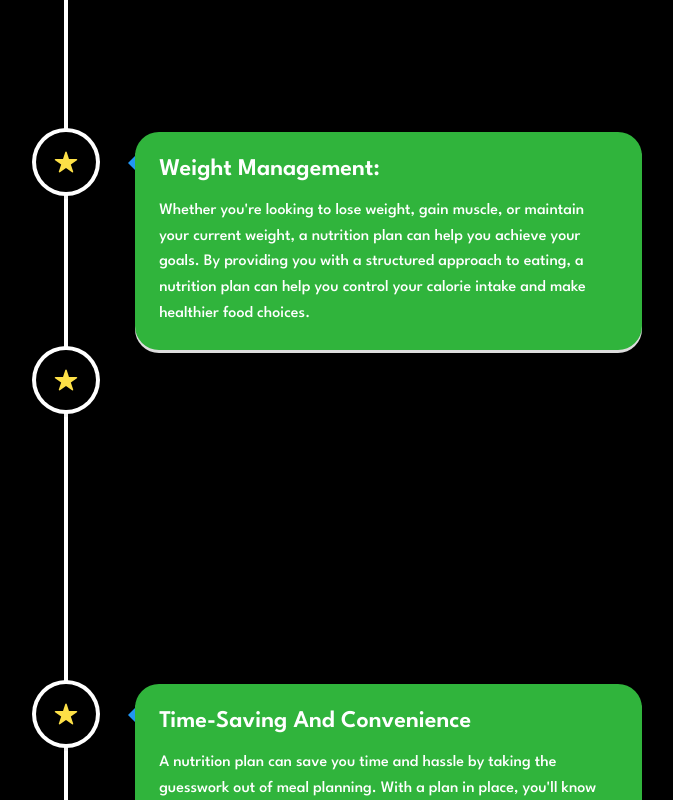
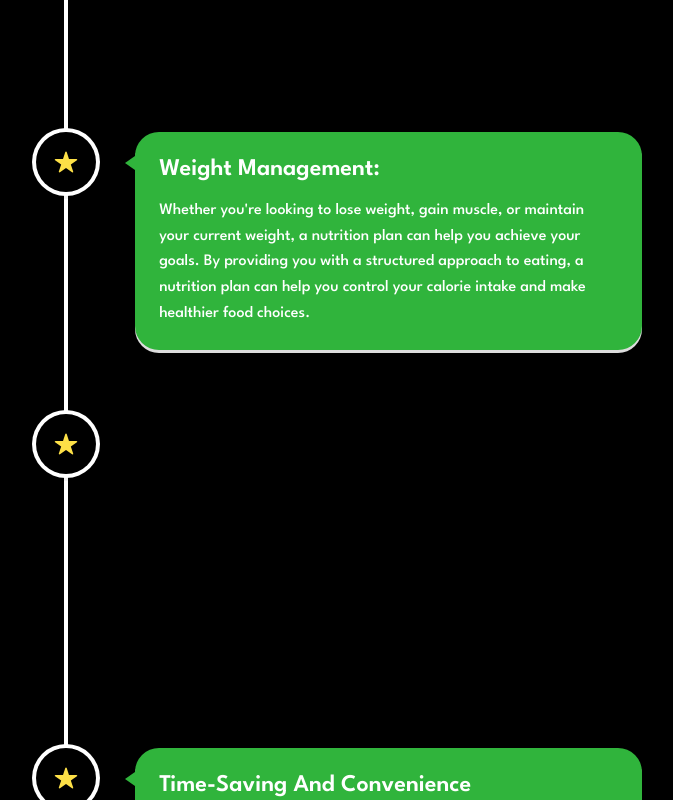
Before and after one commit to mohamed-sayed-elmahdy/kalos-fit, a Next.js app: page / in a window 1280 px wide. Shown: the part 2600-3400 px from the top of the page, without its empty margins (574-1247 px from the left). Built offline with nearby package versions, Linux system fonts and the light colour scheme.

Commit message:
New Version

```diff
--- a/src/app/components/HowWeCan/HowWecan.jsx
+++ b/src/app/components/HowWeCan/HowWecan.jsx
@@ -1,8 +1,6 @@
 "use client";
 import React from "react";
 import { IoStar } from "react-icons/io5";
-import { motion } from "framer-motion";
-import FadeIn from "../../../../lib/variants";
 
 import {
   VerticalTimeline,
@@ -15,22 +13,16 @@ function HowWecan() {
     <div className="flex flex-col justify-center items-center my-7">
       <h1 className="h1 text-gradient my-12">How We Can Help You</h1>
       <VerticalTimeline>
-      <motion.div
-          variants={FadeIn("top", 0.2)}
-          initial="hidden"
-          whileInView={"show"}
-          viewport={{ once: true, amount: 0.8 }}
-          className="w-full"
-        >
         <VerticalTimelineElement
           visible={true}
+          animate={true}
           className="vertical-timeline-element--work rounded-3xl"
           contentStyle={{
             background: "#30B43C",
             color: "#fff",
             borderRadius: "24px",
           }}
-          contentArrowStyle={{ borderRight: "7px solid  rgb(33, 150, 243)" }}
+          contentArrowStyle={{ borderRight: "10px solid  #30B43C" }}
           iconStyle={{ background: "rgb(0, 0, 0)", color: "#fff" }}
           icon={<IoStar className="text-yellow-300" />}
         >
@@ -46,13 +38,14 @@ function HowWecan() {
         </VerticalTimelineElement>
         <VerticalTimelineElement
           visible={true}
+          animate={true}
           className="vertical-timeline-element--work rounded-3xl"
           contentStyle={{
             background: "#30B43C",
             color: "#fff",
             borderRadius: "24px",
           }}
-          contentArrowStyle={{ borderRight: "7px solid  rgb(33, 150, 243)" }}
+          contentArrowStyle={{ borderRight: "10px solid   #30B43C" }}
           iconStyle={{ background: "rgb(0, 0, 0)", color: "#fff" }}
           icon={<IoStar className="text-yellow-300" />}
         >
@@ -67,24 +60,17 @@ function HowWecan() {
             choices.
           </p>
         </VerticalTimelineElement>
-        </motion.div>
-        <motion.div
-          variants={FadeIn("bottom", 0.2)}
-          initial="hidden"
-          whileInView={"show"}
-          viewport={{ once: true, amount: 0.8 }}
-          className="w-full"
-        >
 
         <VerticalTimelineElement
           visible={true}
+          animate={true}
           className="vertical-timeline-element--work rounded-3xl"
           contentStyle={{
             background: "#30B43C",
             color: "#fff",
             borderRadius: "24px",
           }}
-          contentArrowStyle={{ borderRight: "7px solid  rgb(33, 150, 243)" }}
+          contentArrowStyle={{ borderRight: "10px solid   #30B43C" }}
           iconStyle={{ background: "rgb(0, 0, 0)", color: "#fff" }}
           icon={<IoStar className="text-yellow-300" />}
         >
@@ -103,13 +89,14 @@ function HowWecan() {
         </VerticalTimelineElement>
         <VerticalTimelineElement
           visible={true}
+          animate={true}
           className="vertical-timeline-element--work rounded-3xl"
           contentStyle={{
             background: "#30B43C",
             color: "#fff",
             borderRadius: "24px",
           }}
-          contentArrowStyle={{ borderRight: "7px solid  rgb(33, 150, 243)" }}
+          contentArrowStyle={{ borderRight: "10px solid   #30B43C" }}
           iconStyle={{ background: "rgb(0, 0, 0)", color: "#fff" }}
           icon={<IoStar className="text-yellow-300" />}
         >
@@ -123,7 +110,6 @@ function HowWecan() {
             make for meals and snacks.
           </p>
         </VerticalTimelineElement>
-        </motion.div>
       </VerticalTimeline>
     </div>
   );
```
Also changed, not shown: src/app/components/HowWeCan/howwecan.module.css (+10 -0 lines).
